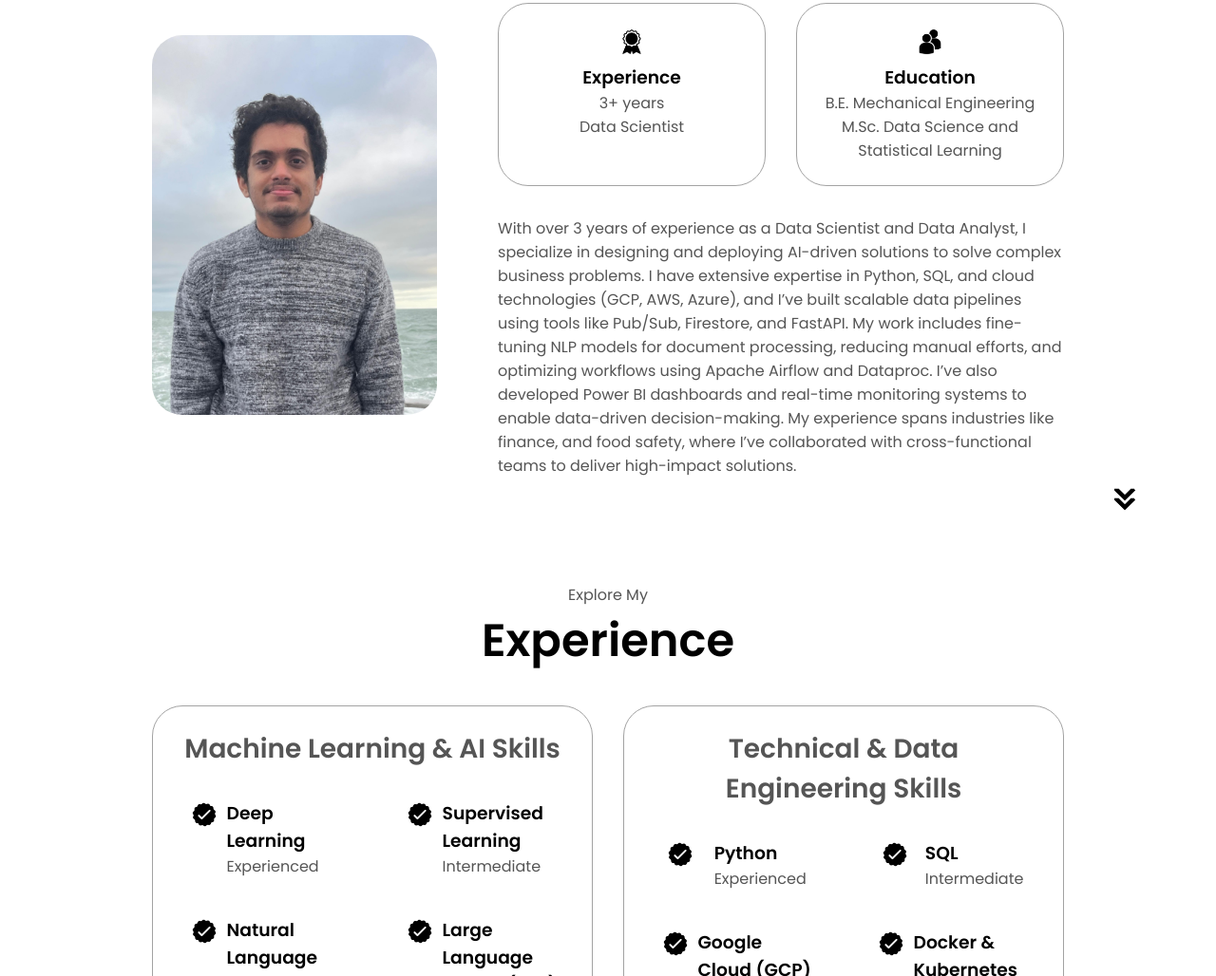
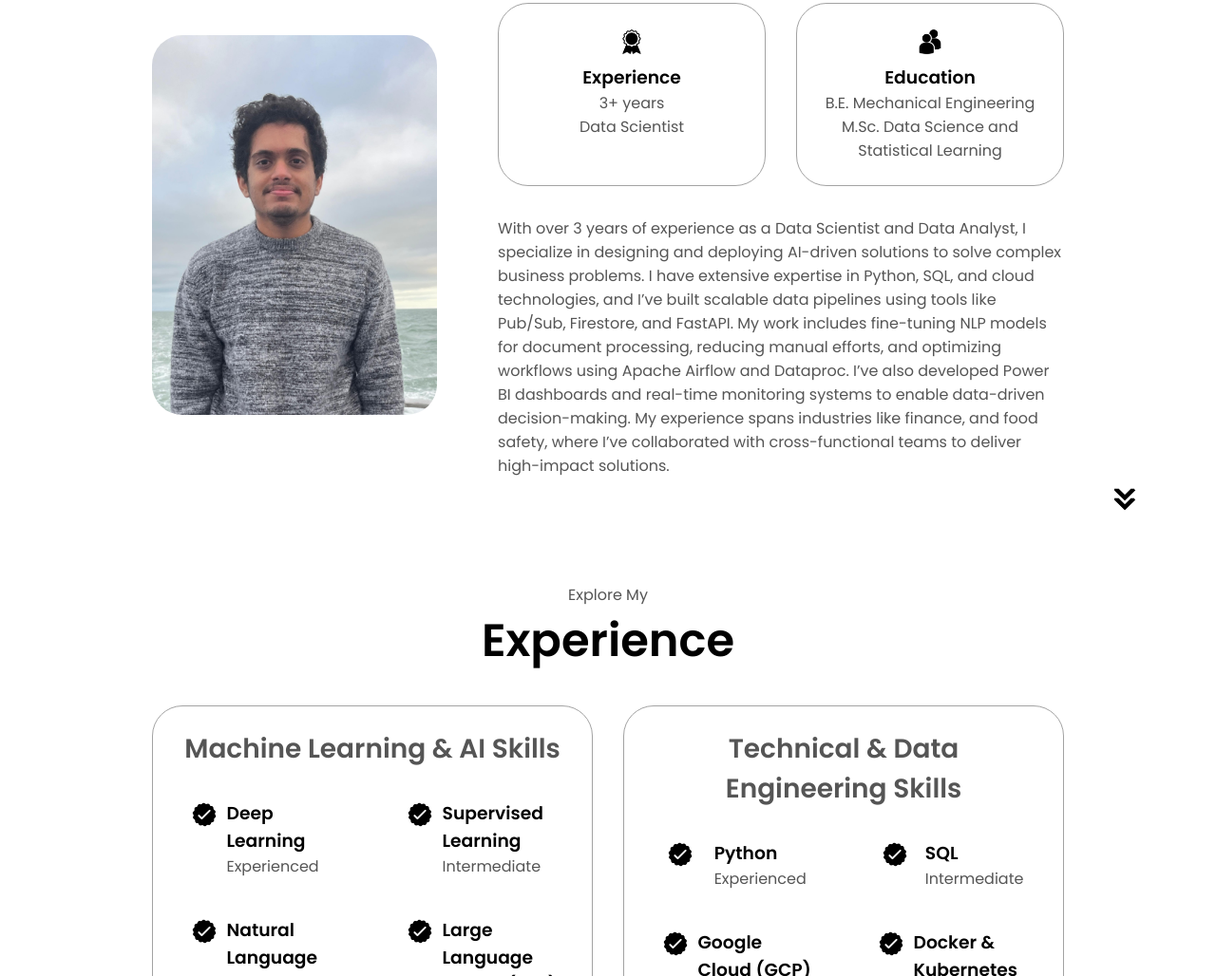
Before and after one commit to KoustubR/portfolio, a plain HTML site: page index.html in a window 1280 px wide. Shown: the part 1082-2110 px from the top of the page at 95% size. Drawn offline with Linux system fonts and the light colour scheme.

Commit message:
Update index.html

```diff
--- a/index.html
+++ b/index.html
@@ -107,7 +107,7 @@
         <div class="text-container">
           <p>
             With over 3 years of experience as a Data Scientist and Data Analyst, I specialize in designing and deploying AI-driven solutions to solve complex business problems.
-            I have extensive expertise in Python, SQL, and cloud technologies (GCP, AWS, Azure), and I’ve built scalable data pipelines using tools like Pub/Sub, Firestore, and FastAPI.
+            I have extensive expertise in Python, SQL, and cloud technologies, and I’ve built scalable data pipelines using tools like Pub/Sub, Firestore, and FastAPI.
             My work includes fine-tuning NLP models for document processing, reducing manual efforts, and optimizing workflows using Apache Airflow and Dataproc.
             I’ve also developed Power BI dashboards and real-time monitoring systems to enable data-driven decision-making. My experience spans industries like finance, and food safety, where I’ve collaborated with cross-functional teams to deliver high-impact solutions.
           </p>
```
